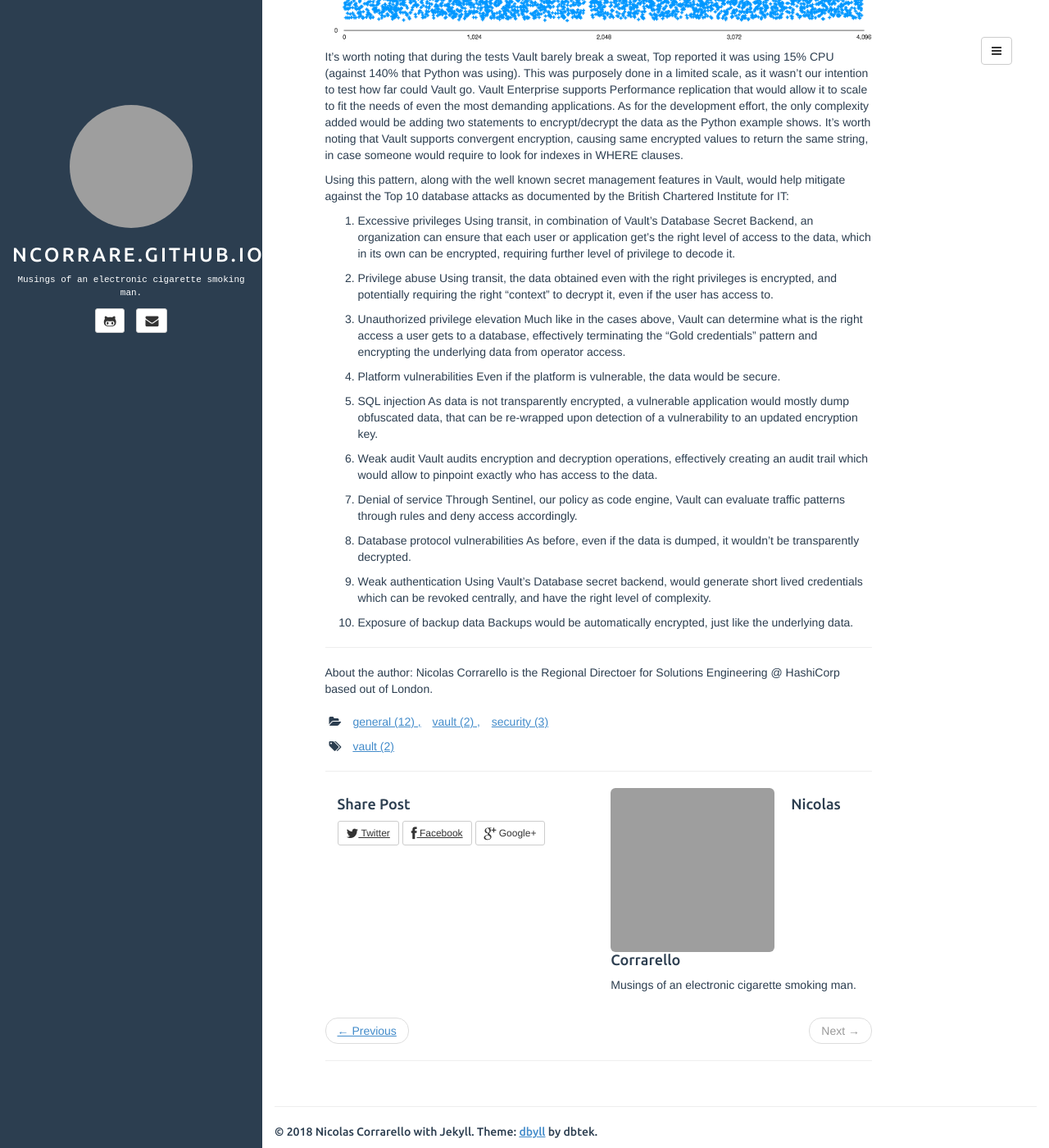
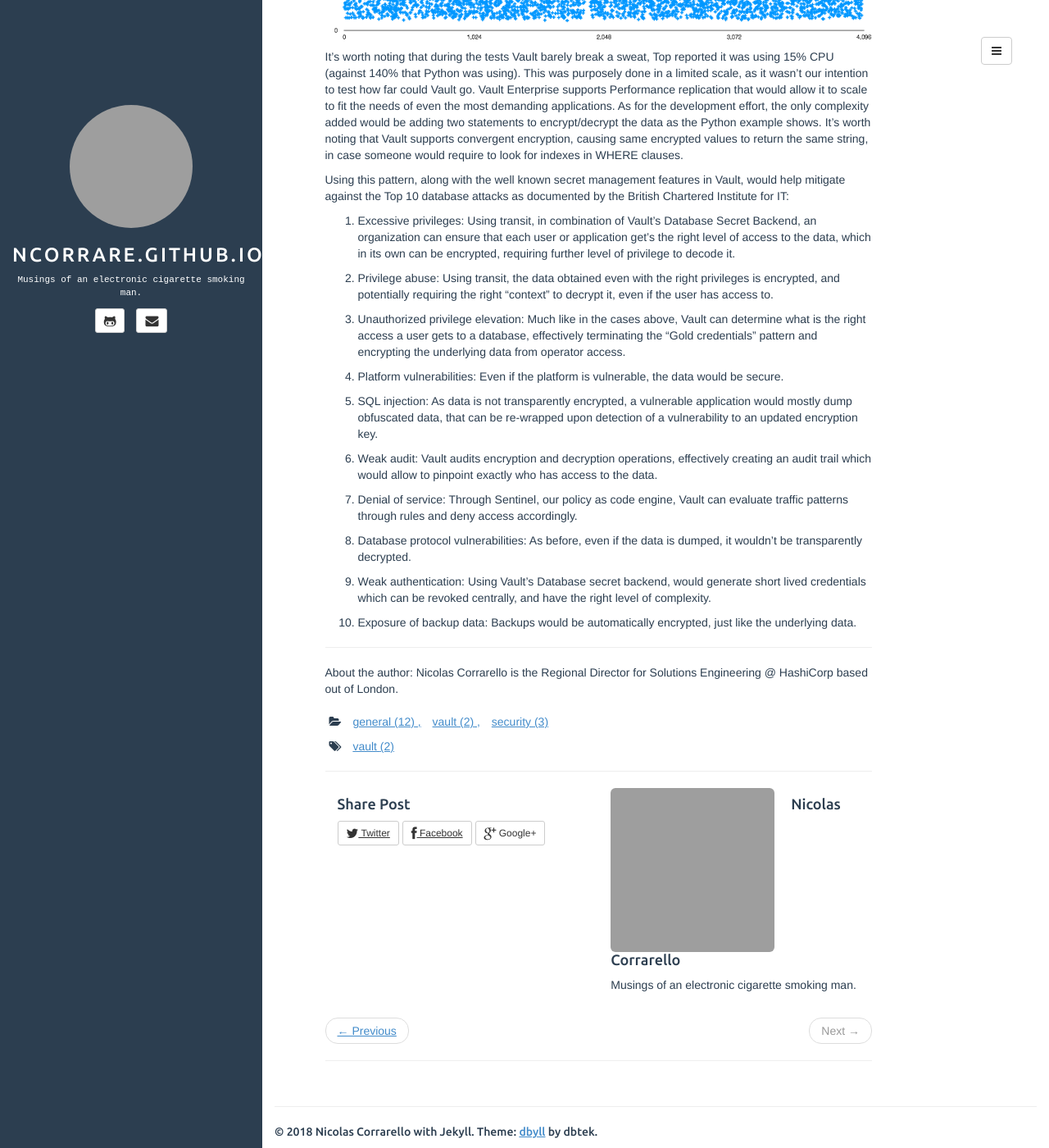
Before and after one commit to ncorrare/ncorrare.github.io, a Jekyll site: the page built from _posts/2018-03-05-Understanding-the-encryption-overhead.md, in a window 1280 px wide and 1400 px high, scrolled down 2206 px. Shown: the whole window at 82% size. Built offline with Jekyll 4.4.1, drawn with Linux system fonts in a browser that asks for light colours; grey boxes are pictures that could not be loaded.

Commit message:
Minor fixes

```diff
--- a/Gemfile
+++ b/Gemfile
@@ -1,2 +1,2 @@
 source 'https://rubygems.org'
-gem 'github-pages'
+gem 'github-pages', group: :jekyll_plugins
--- a/_posts/2018-03-05-Understanding-the-encryption-overhead.md
+++ b/_posts/2018-03-05-Understanding-the-encryption-overhead.md
@@ -62,37 +62,37 @@ As for the development effort, the only complexity added would be adding two sta
 
 Using this pattern, along with the well known secret management features in Vault, would help mitigate against the Top 10 database attacks as documented by the British Chartered Institute for IT:
 
-1. Excessive privileges
+1. Excessive privileges:
 Using transit, in combination of Vault’s Database Secret Backend, an organization can ensure that each user or application get’s the right level of access to the data, which in its own can be encrypted, requiring further level of privilege to decode it.
 
-2. Privilege abuse
+2. Privilege abuse:
 Using transit, the data obtained even with the right privileges is encrypted, and potentially requiring the right “context” to decrypt it, even if the user has access to.
 
-3. Unauthorized privilege elevation
+3. Unauthorized privilege elevation:
 Much like in the cases above, Vault can determine what is the right access a user gets to a database, effectively terminating the “Gold credentials” pattern and encrypting the underlying data from operator access.
 
-4. Platform vulnerabilities
+4. Platform vulnerabilities:
 Even if the platform is vulnerable, the data would be secure.
 
-5. SQL injection
+5. SQL injection:
 As data is not transparently encrypted, a vulnerable application would mostly dump obfuscated data, that can be re-wrapped upon detection of a vulnerability to an updated encryption key.
 
-6. Weak audit
+6. Weak audit:
 Vault audits encryption and decryption operations, effectively creating an audit trail which would allow to pinpoint exactly who has access to the data.
 
-7. Denial of service
+7. Denial of service:
 Through Sentinel, our policy as code engine, Vault can evaluate traffic patterns through rules and deny access accordingly.
 
-8. Database protocol vulnerabilities
+8. Database protocol vulnerabilities:
 As before, even if the data is dumped, it wouldn’t be transparently decrypted.
 
-9. Weak authentication
+9. Weak authentication:
 Using Vault’s Database secret backend, would generate short lived credentials which can be revoked centrally, and have the right level of complexity.
 
-10. Exposure of backup data
+10. Exposure of backup data:
 Backups would be automatically encrypted, just like the underlying data.
 
 
 ---
 About the author:
-Nicolas Corrarello is the Regional Directoer for Solutions Engineering @ HashiCorp based out of London.
+Nicolas Corrarello is the Regional Director for Solutions Engineering @ HashiCorp based out of London.
```
